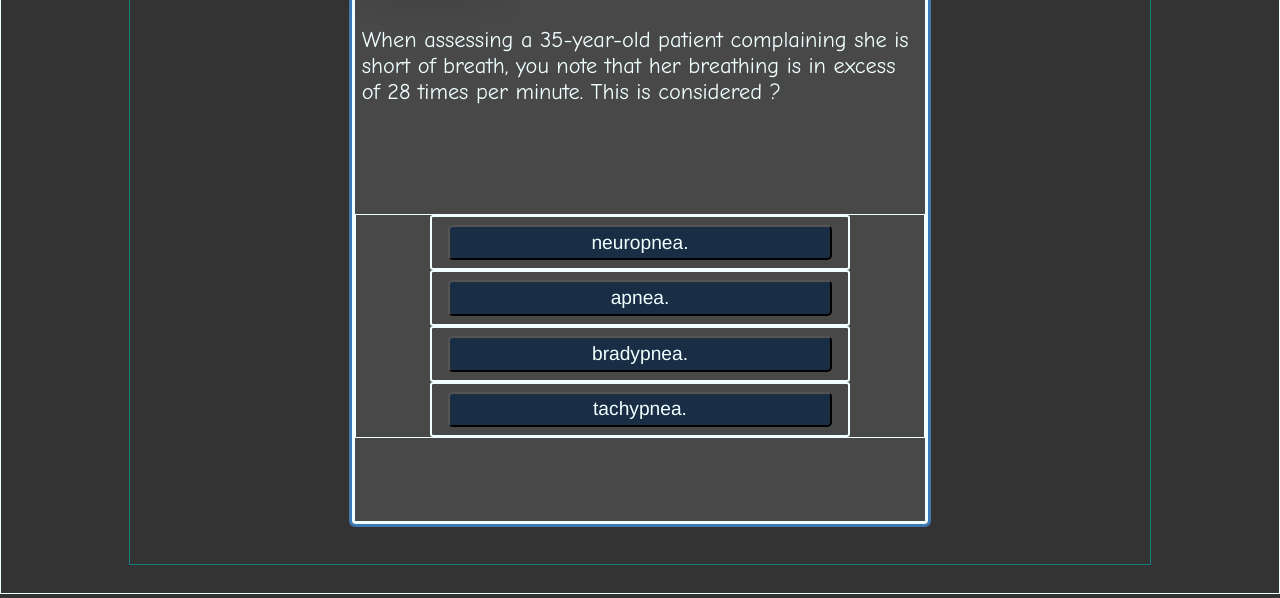
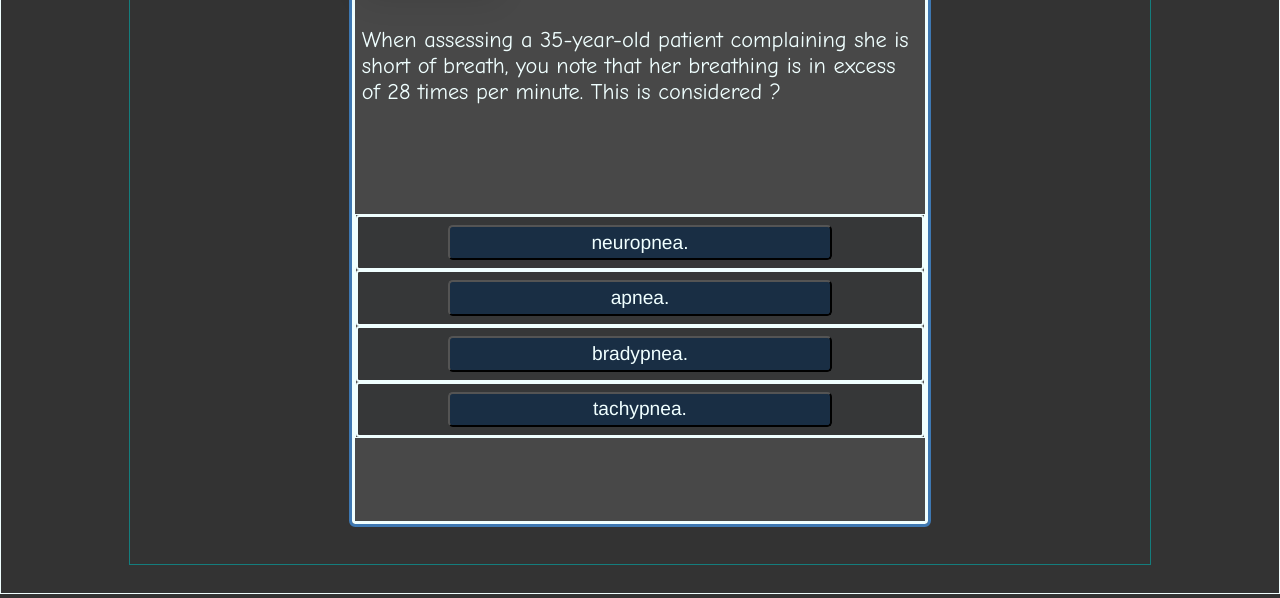
Before and after one commit to Unkn0wnN0de/EMT, a plain HTML site: page index.html in a window 1280 px wide. Both pictures are taken after a click on the button "Airway and Breathing". Shown: the part 202-800 px from the top of the page. Drawn offline with Linux system fonts and the light colour scheme.

Commit message:
Update style.css

```diff
--- a/style.css
+++ b/style.css
@@ -156,10 +156,13 @@ border: 1px solid rgba(255, 255, 255, 0.43);
 }
 
 .options {
-
+    display: flex;
+    background-color: #363738;
     padding: 0.5rem 1rem;
     border: 0.1em solid azure;
     border-radius: 0.2rem;
+    width: 100%;
+    justify-content: center;
 }
 
 .multi-choice {
@@ -177,8 +180,8 @@ border: 1px solid rgba(255, 255, 255, 0.43);
 
 }
 .options button:hover {
-    background-color: rgba(137, 169, 192, 0.775);
-    box-shadow: 0 5px 15px rgba(198, 252, 252, 0.447);
+    /*background-color: rgba(91, 230, 255, 0.775);*/
+    box-shadow: 3px 0.3em 4px skyblue, 0em 0 .3em skyblue;
 }
 
 .answer {
```
